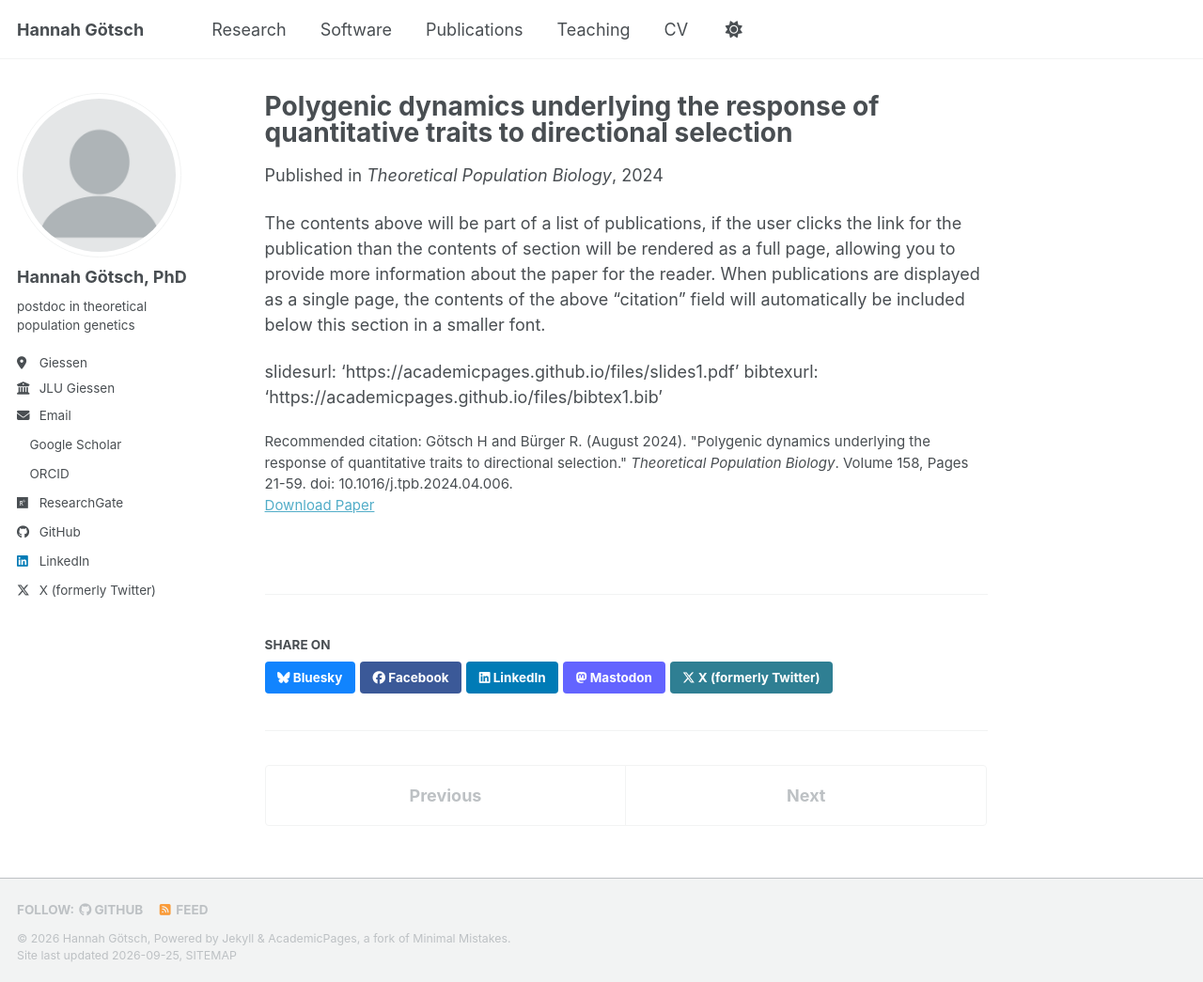
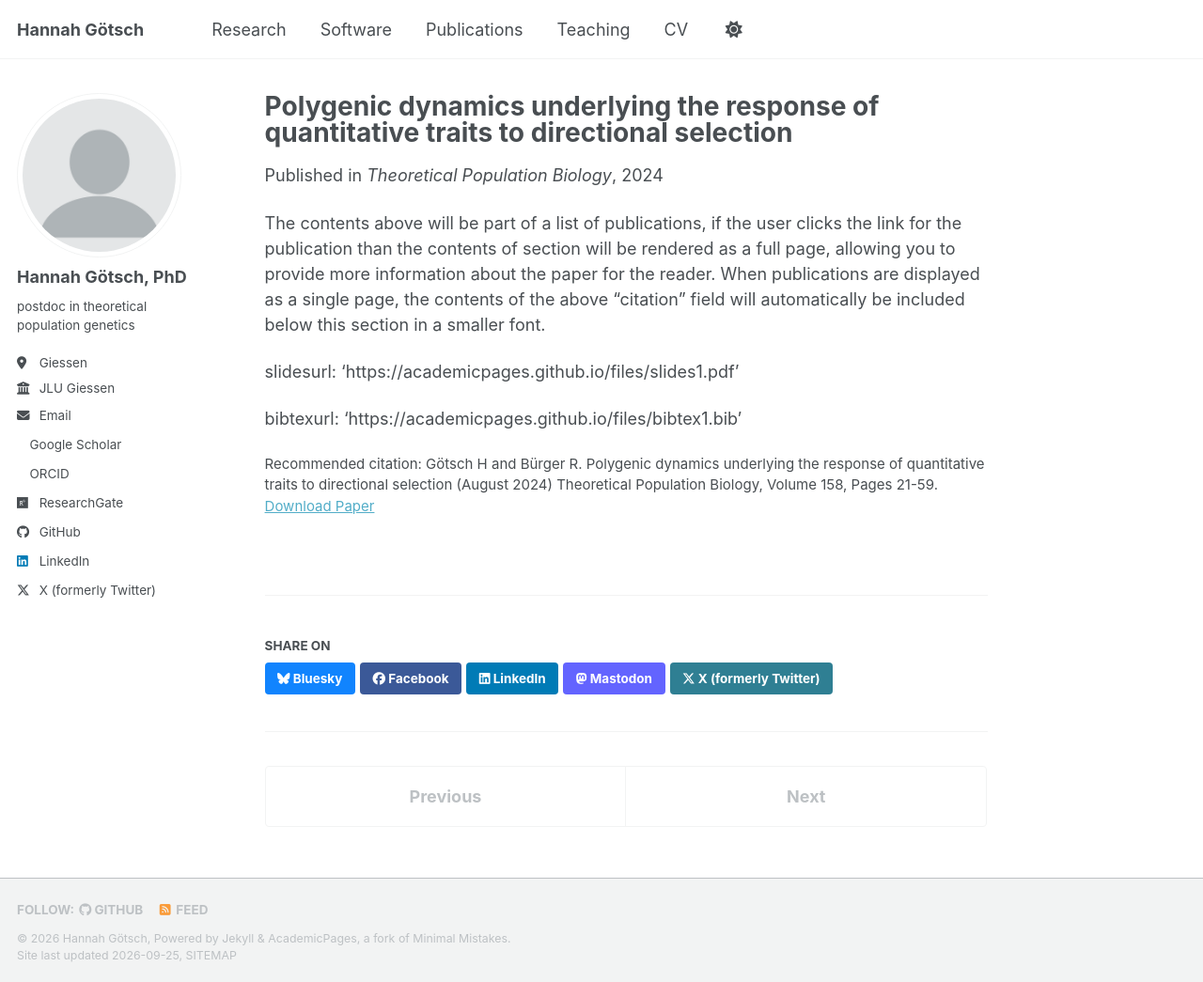
Before and after one commit to hannahgoetsch/hannahgoetsch.github.io, a Jekyll site: the page built from _publications/2024-08-01-Polygenicdynamicsunderlyingtheresponseofquantitativetraitstodirectionalselection.md, in a window 1280 px wide and 1045 px high. Shown: the whole window at 94% size. Built offline with Jekyll 4.4.1, drawn with Linux system fonts in a browser that asks for light colours; a style sheet for code colours, icons or effects is not loaded.

Commit message:
Add new publication on polygenic dynamics

```diff
--- a/_publications/2009-10-01-paper-title-number-1.md
+++ b/_publications/2024-08-01-Polygenicdynamicsunderlyingtheresponseofquantitativetraitstodirectionalselection.md
@@ -3,13 +3,14 @@ title: "Polygenic dynamics underlying the response of quantitative traits to dir
 collection: publications
 category: manuscripts
 permalink: /publication/2009-10-01-paper-title-number-1
-excerpt: 'Provides a theoretical framework for understanding the response of a quantitative trait to directional selection at the genetic and the phenotypic level.'
+excerpt: 'This paper provides a theoretical framework for understanding the response of a quantitative trait to directional selection at the genetic and the phenotypic level.'
 date: 2024-08-01
 venue: 'Theoretical Population Biology'
 paperurl: 'https://doi.org/10.1016/j.tpb.2024.04.006'
-citation: 'Götsch H and Bürger R. (August 2024). &quot;Polygenic dynamics underlying the response of quantitative traits to directional selection.&quot; <i>Theoretical Population Biology</i>. Volume 158, Pages 21-59. doi: 10.1016/j.tpb.2024.04.006.'
+citation: 'Götsch H and Bürger R. Polygenic dynamics underlying the response of quantitative traits to directional selection (August 2024) Theoretical Population Biology, Volume 158, Pages 21-59.'
 ---
 The contents above will be part of a list of publications, if the user clicks the link for the publication than the contents of section will be rendered as a full page, allowing you to provide more information about the paper for the reader. When publications are displayed as a single page, the contents of the above "citation" field will automatically be included below this section in a smaller font.
 
 slidesurl: 'https://academicpages.github.io/files/slides1.pdf'
+
 bibtexurl: 'https://academicpages.github.io/files/bibtex1.bib'
```
